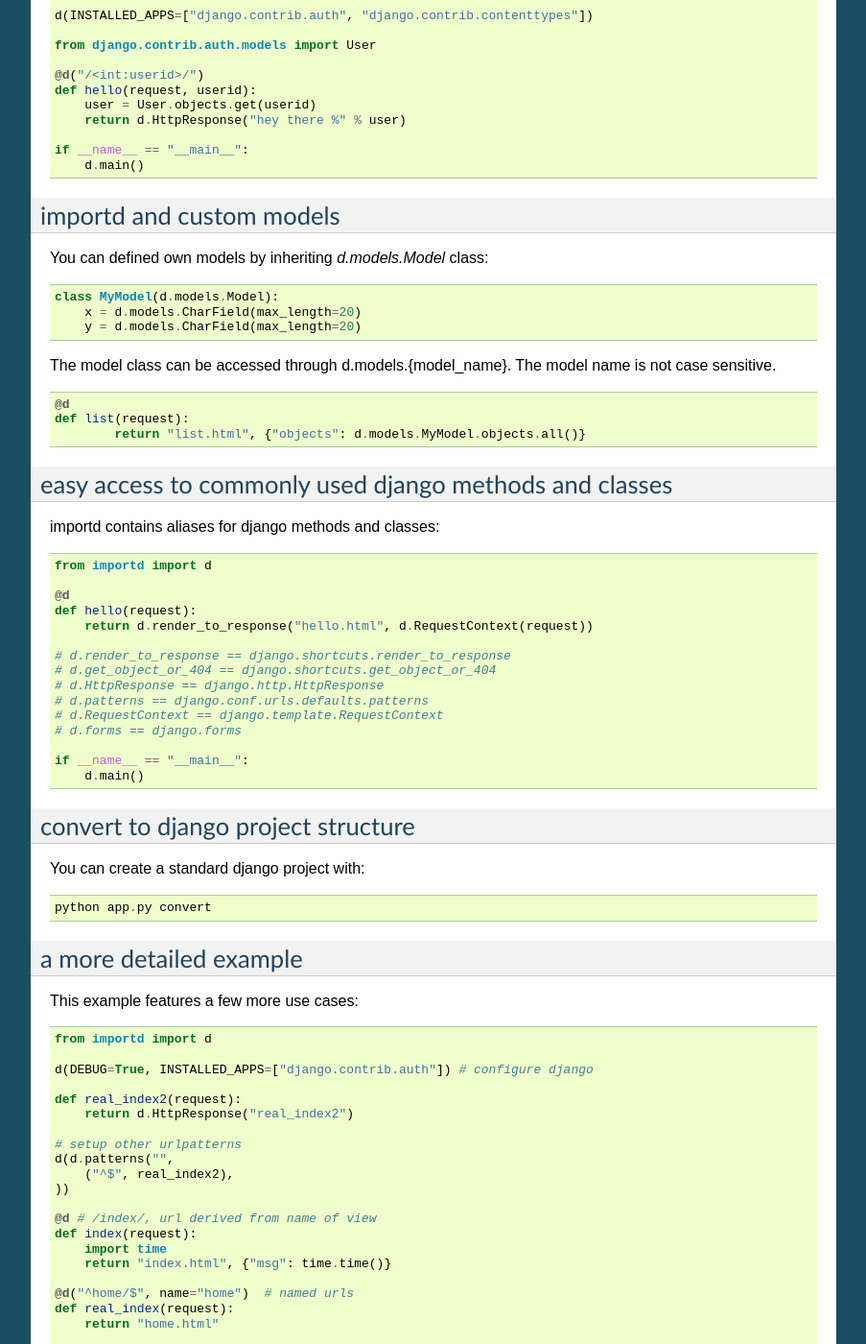
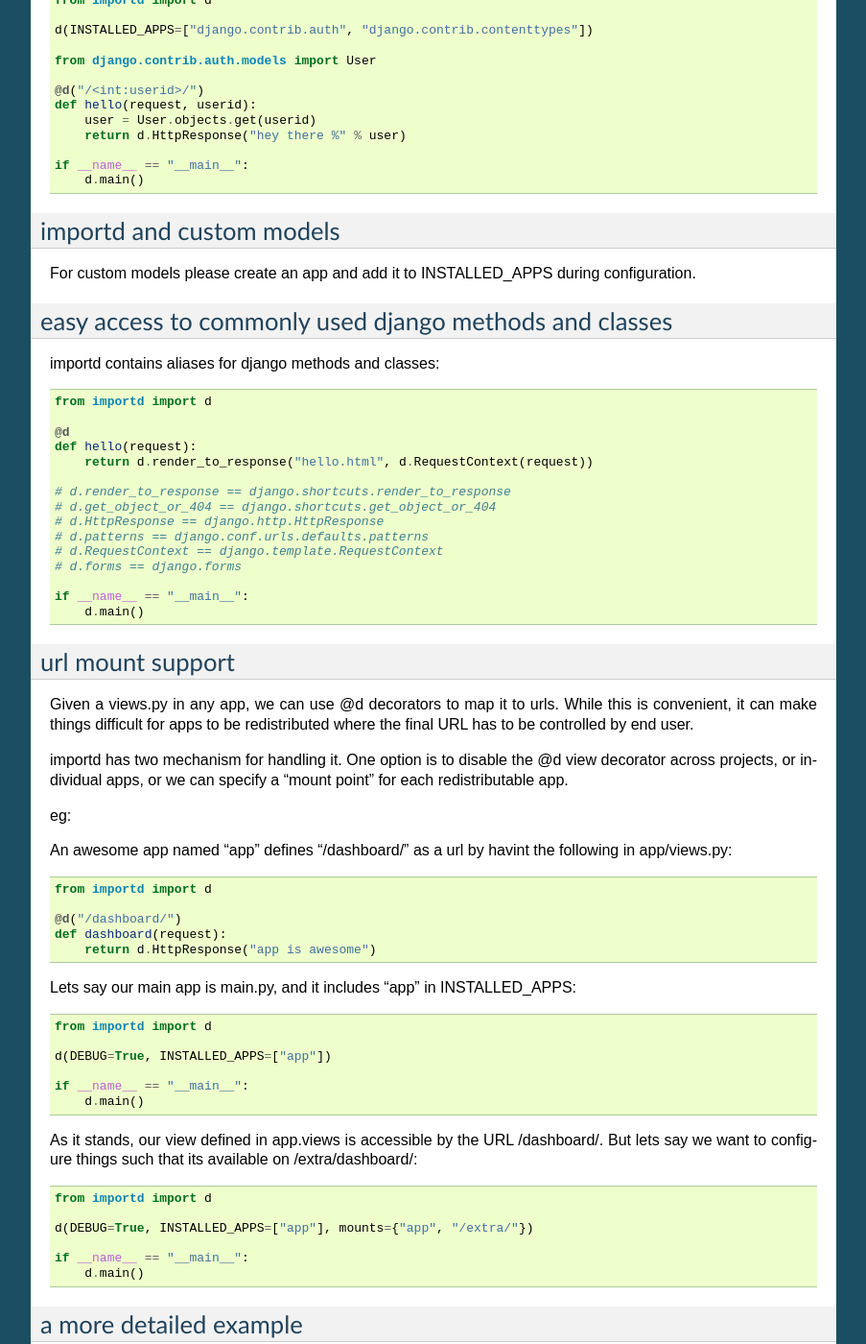
Before and after one commit to amitu/importd, a Sphinx documentation site: the page built from docs/source/index.rst, in a window 1280 px wide and 1400 px high, scrolled down 6653 px. Shown: the whole window at 96% size, without its empty margins (198-1101 px from the left). Built offline with Sphinx 7.4.7, drawn with Linux system fonts in a browser that asks for light colours; some of the changed text lies outside the part shown.

```diff
--- a/ChangeLog.rst
+++ b/ChangeLog.rst
@@ -10,6 +10,7 @@ importd ChangeLog
  * less magic, no more sys.modules tweaking
  * runserver now reloads when any file changes
  * added auto generated MANIFEST.in (using check-manifest)
+ * added support for mounting urls to custom locations
 
 0.1.4 - 22-Oct-2012
 -------------------
--- a/README.rst
+++ b/README.rst
@@ -55,7 +55,7 @@ Installation
 
 .. code::
 
- $ pip importd
+ $ pip install importd
 
 Documentation
 =============
--- a/docs/source/conf.py
+++ b/docs/source/conf.py
@@ -45,9 +45,9 @@ copyright = u'2012, Amit Upadhyay'
 # built documents.
 #
 # The short X.Y version.
-version = '0.1.4'
+version = '0.2.0'
 # The full version, including alpha/beta/rc tags.
-release = '0.1.4'
+release = version
 
 # The language for content autogenerated by Sphinx. Refer to documentation
 # for a list of supported languages.
--- a/docs/source/index.rst
+++ b/docs/source/index.rst
@@ -62,7 +62,8 @@ d.main() acts as management command too:
     python hello.py help shell (02-18 21:14)
     Usage: hello.py shell [options]
 
-    Runs a Python interactive interpreter. Tries to use IPython or bpython, if one of them is available.
+    Runs a Python interactive interpreter. Tries to use IPython or bpython, if
+    one of them is available.
 
     Options:
       -v VERBOSITY, --verbosity=VERBOSITY
@@ -190,7 +191,7 @@ overridden by passing the URL where the view must be mapped to @d::
 
     from importd import d
 
-    @d("^$")
+    @d("/")
     def hello(request):
         return d.HttpResponse("hey there!")
 
@@ -260,7 +261,8 @@ for you.
 importd works well with fhurl
 -----------------------------
 
-fhurl_ is a generic view for forms and ajax. importd integrates well with fhurl.::
+fhurl_ is a generic view for forms and ajax. importd integrates well with
+fhurl.::
 
     from importd import d
 
@@ -440,20 +442,8 @@ d() method::
 importd and custom models
 -------------------------
 
-You can defined own models by inheriting `d.models.Model` class::
-
-    class MyModel(d.models.Model):
-        x = d.models.CharField(max_length=20)
-        y = d.models.CharField(max_length=20)
-
-The model class can be accessed through d.models.{model_name}.
-The model name is not case sensitive.
-
-.. code::
-
-    @d
-    def list(request):
-	    return "list.html", {"objects": d.models.MyModel.objects.all()}
+For custom models please create an app and add it to INSTALLED_APPS during
+configuration.
 
 easy access to commonly used django methods and classes
 -------------------------------------------------------
@@ -476,13 +466,47 @@ importd contains aliases for django methods and classes::
     if __name__ == "__main__":
         d.main()
 
+url mount support
+-----------------
 
-convert to django project structure
-------------------------------------
+Given a views.py in any app, we can use @d decorators to map it to urls. While
+this is convenient, it can make things difficult for apps to be redistributed
+where the final URL has to be controlled by end user.
 
-You can create a standard django project with::
+importd has two mechanism for handling it. One option is to disable the @d view
+decorator across projects, or individual apps, or we can specify a "mount
+point" for each redistributable app.
 
-    python app.py convert
+eg:
+
+An awesome app named "app" defines "/dashboard/" as a url by havint the
+following in app/views.py::
+
+    from importd import d
+
+    @d("/dashboard/")
+    def dashboard(request):
+        return d.HttpResponse("app is awesome")
+
+Lets say our main app is main.py, and it includes "app" in INSTALLED_APPS::
+
+    from importd import d
+
+    d(DEBUG=True, INSTALLED_APPS=["app"])
+
+    if __name__ == "__main__":
+        d.main()
+
+As it stands, our view defined in app.views is accessible by the URL
+/dashboard/. But lets say we want to configure things such that its available
+on /extra/dashboard/::
+
+    from importd import d
+
+    d(DEBUG=True, INSTALLED_APPS=["app"], mounts={"app", "/extra/"})
+
+    if __name__ == "__main__":
+        d.main()
 
 
 a more detailed example
```
Also changed, not shown: importd/__init__.py (+43 -19 lines), 8 other files.
